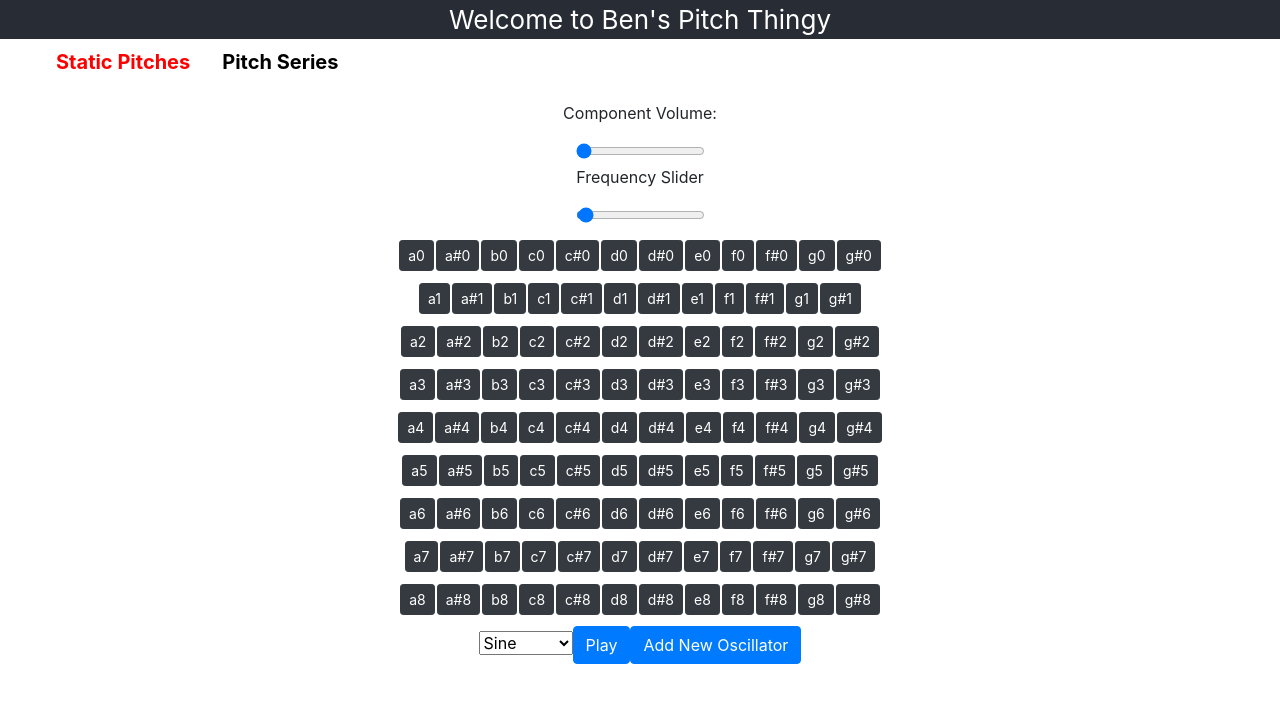
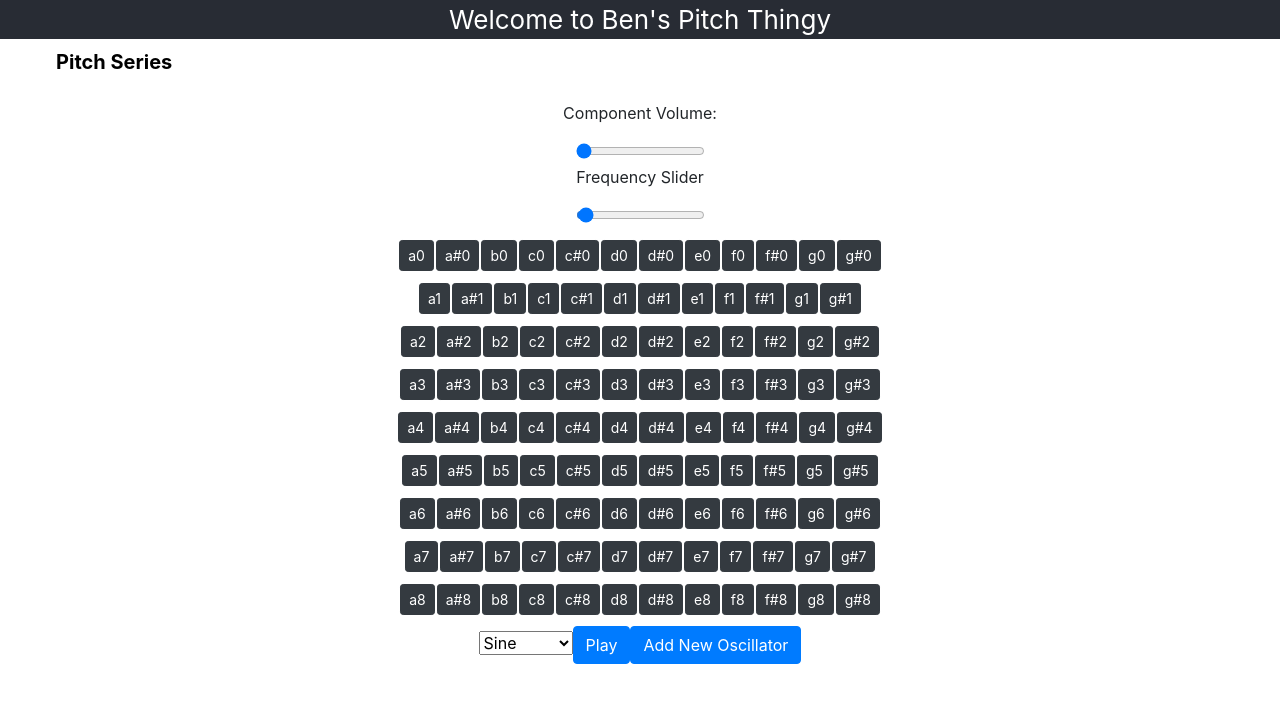
Before and after one commit to bencohendev/freq_gen_react, a React (Create React App) app: page / in a window 1280 px wide. Shown: the top 702 px of the page. Built offline with nearby package versions, Linux system fonts and the light colour scheme.

Commit message:
only dynamic

```diff
--- a/src/App.js
+++ b/src/App.js
@@ -19,7 +19,7 @@
         </header>
           <nav className="nav">
             <ul className='nav-container'>
-              <li className='nav-li'>
+              {/* <li className='nav-li'>
                 <NavLink
                 className='nav-link'
                 exact={true}
@@ -28,7 +28,7 @@
                 >
                   Static Pitches
                 </NavLink>
-              </li>
+              </li> */}
               <li className='nav-li'>
                 <NavLink
                 className='nav-link'
```
